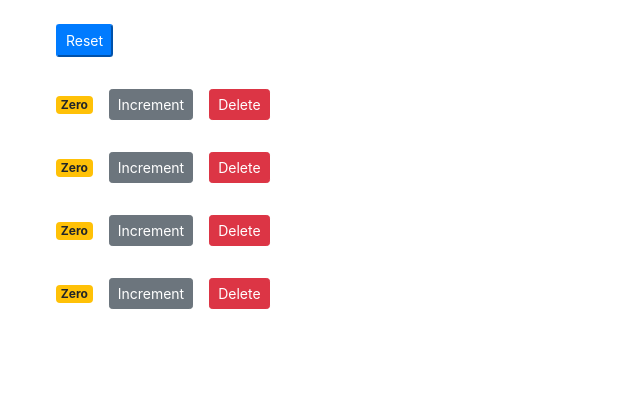
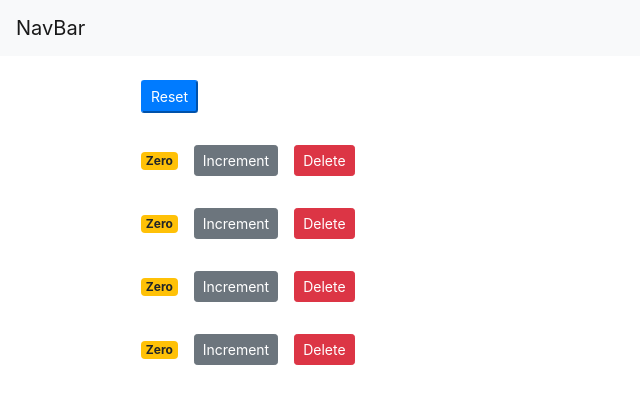
Before and after one commit to eljeh/react-counter-app, a React (Create React App) app: page / in a window 1280 px wide. Shown: the top 404 px of the page, without its empty margins (0-640 px from the left). Built offline with nearby package versions, Linux system fonts and the light colour scheme.

Commit message:
Multiple Components in Sync

```diff
--- a/src/App.js
+++ b/src/App.js
@@ -1,26 +1,16 @@
 import React, { Component } from 'react';
-import logo from './logo.svg';
+import NavBar from './components/navbar';
 import './App.css';
-
+import Counters from './components/counters';
 class App extends Component {
   render() {
     return (
-      <div className="App">
-        <header className="App-header">
-          <img src={logo} className="App-logo" alt="logo" />
-          <p>
-            Edit <code>src/App.js</code> and save to reload.
-          </p>
-          <a
-            className="App-link"
-            href="https://reactjs.org"
-            target="_blank"
-            rel="noopener noreferrer"
-          >
-            Learn React
-          </a>
-        </header>
-      </div>
+      <React.Fragment>
+        <NavBar/>
+        <main className="container">
+          <Counters/>
+        </main>
+      </React.Fragment>
     );
   }
 }
--- /dev/null
+++ b/src/components/navbar.jsx
@@ -0,0 +1,15 @@
+import React, { Component } from 'react';
+
+class NavBar extends Component {
+	render() {
+		return (
+			<div className="navbar navbar-light bg-light">
+				<a className="navbar-brand" href="#">
+					NavBar
+				</a>
+			</div>
+		  );
+	}
+}
+
+export default NavBar;
--- a/src/index.js
+++ b/src/index.js
@@ -1,6 +1,7 @@
 import React from 'react';
 import ReactDOM from 'react-dom';
+import "./index.css";
+import App from "./App";
 import 'bootstrap/dist/css/bootstrap.css';
-import Counters from './components/counters';
 
-ReactDOM.render(<Counters />, document.getElementById('root'));
+ReactDOM.render(<App />, document.getElementById('root'));
```
